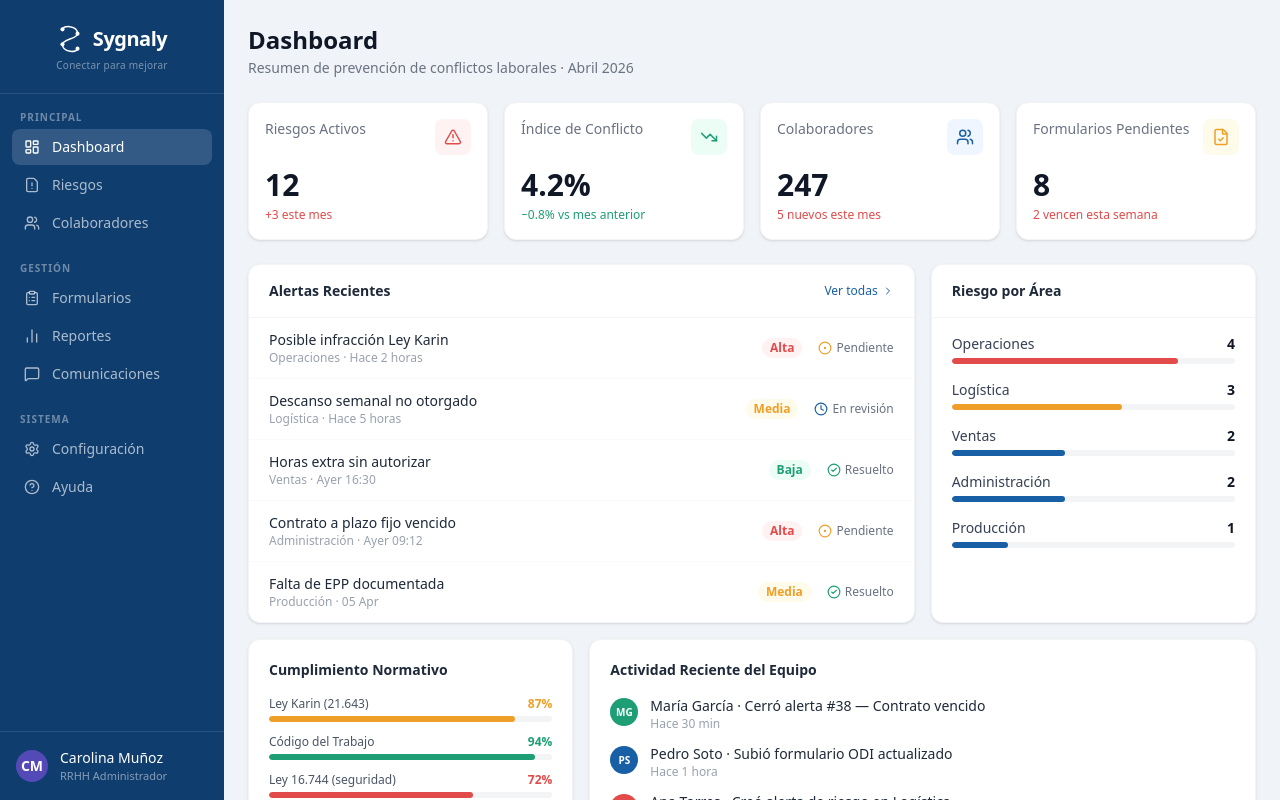
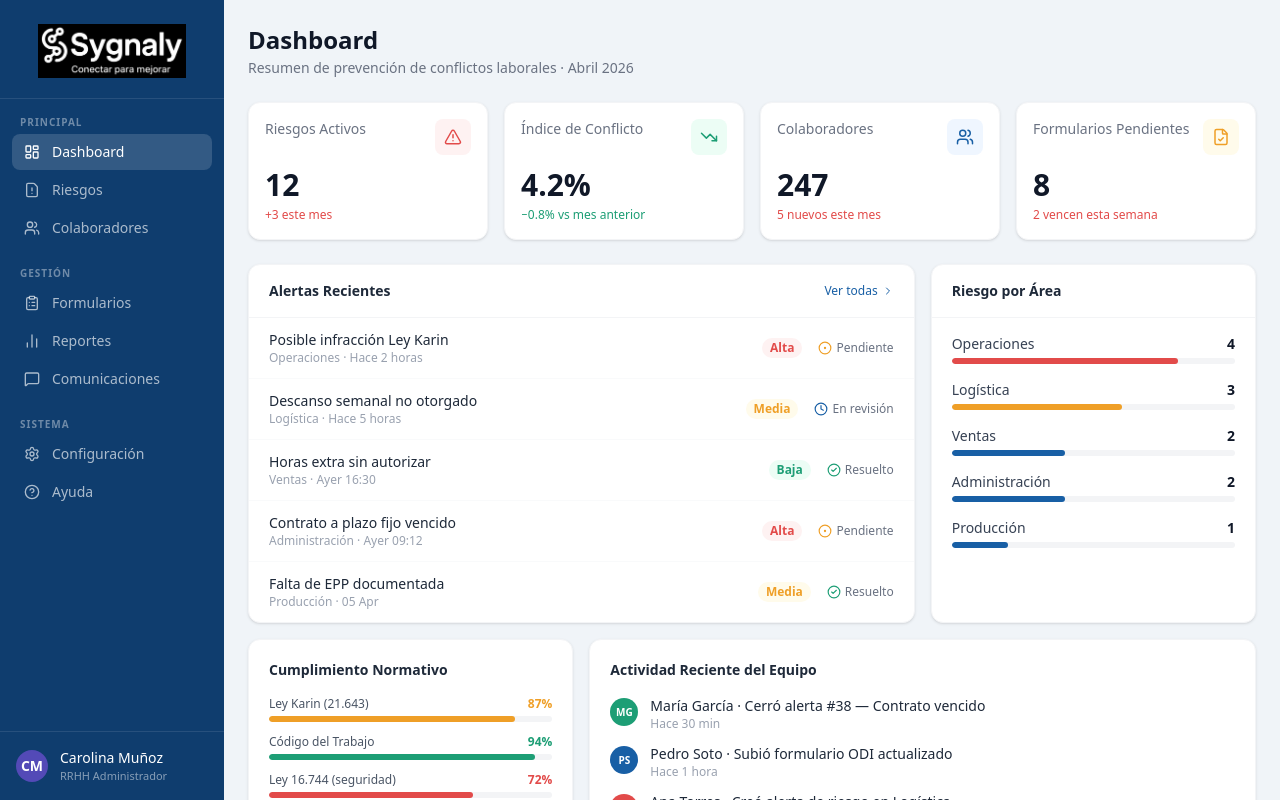
Before and after one commit to gloriasygnaly/sygnaly, a React (Vite) app: page / in a window 1280 px wide. Built offline with nearby package versions, Linux system fonts and the light colour scheme.

Commit message:
feat: use official Sygnaly PNG logo in sidebar
Replace SVG icon with the official 'logo Sygnaly sin fondo.png'.
Apply filter: invert(1) to render white on the dark sidebar (#0F3D6E).

https://claude.ai/code/session_01YMmkcaWgWSUXDXmBSaXUqv

```diff
--- a/src/components/Sidebar.jsx
+++ b/src/components/Sidebar.jsx
@@ -9,7 +9,7 @@ import {
   Settings,
   HelpCircle,
 } from 'lucide-react'
-import sygnalyIcon from '../assets/sygnaly-icon.svg'
+import sygnalyLogo from '../assets/logo Sygnaly sin fondo.png'
 
 const navSections = [
   {
@@ -44,16 +44,12 @@ export default function Sidebar() {
       style={{ width: 224, background: '#0F3D6E' }}
     >
       {/* Logo */}
-      <div className="flex flex-col items-center px-4 pt-6 pb-5 border-b border-white/10">
-        <div className="flex items-center gap-2.5">
-          <img
-            src={sygnalyIcon}
-            alt="Sygnaly"
-            style={{ width: 26, height: 30 }}
-          />
-          <span className="text-white font-bold text-xl tracking-tight">Sygnaly</span>
-        </div>
-        <p className="text-white/45 text-[10px] tracking-wide mt-1">Conectar para mejorar</p>
+      <div className="flex flex-col items-center px-5 pt-6 pb-5 border-b border-white/10">
+        <img
+          src={sygnalyLogo}
+          alt="Sygnaly"
+          style={{ width: 148, filter: 'invert(1)' }}
+        />
       </div>
 
       {/* Nav */}
```
